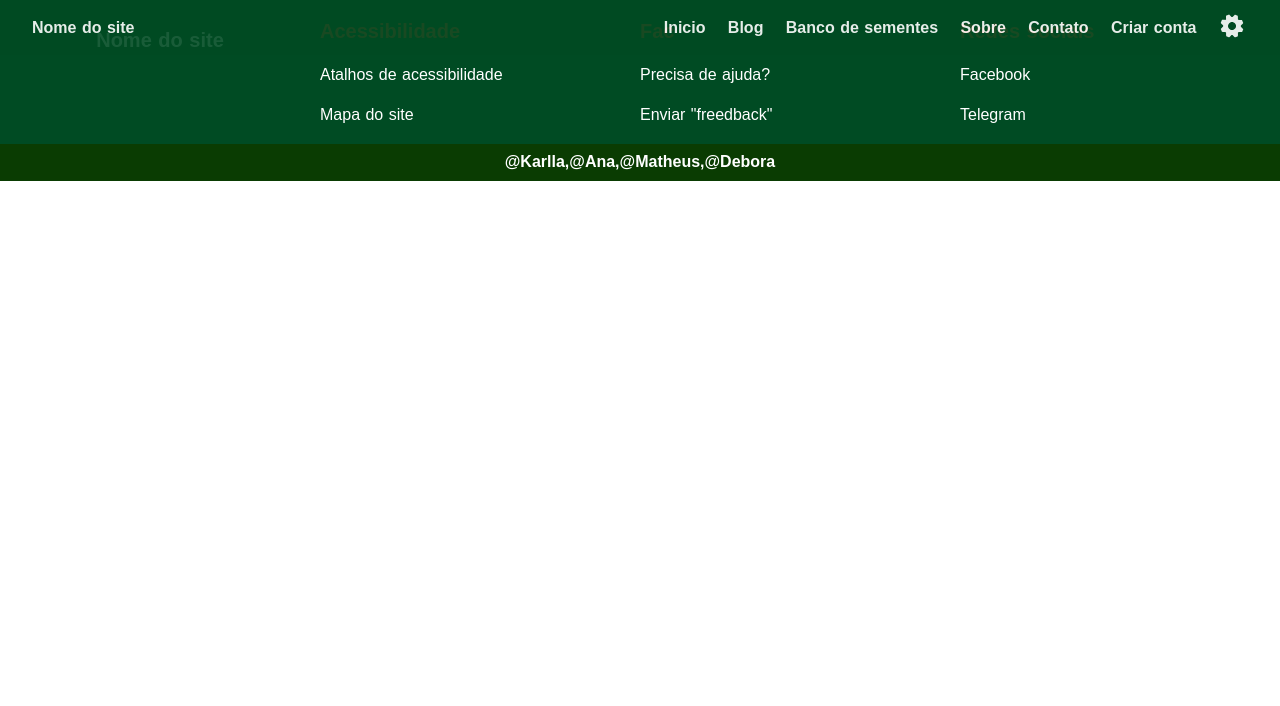
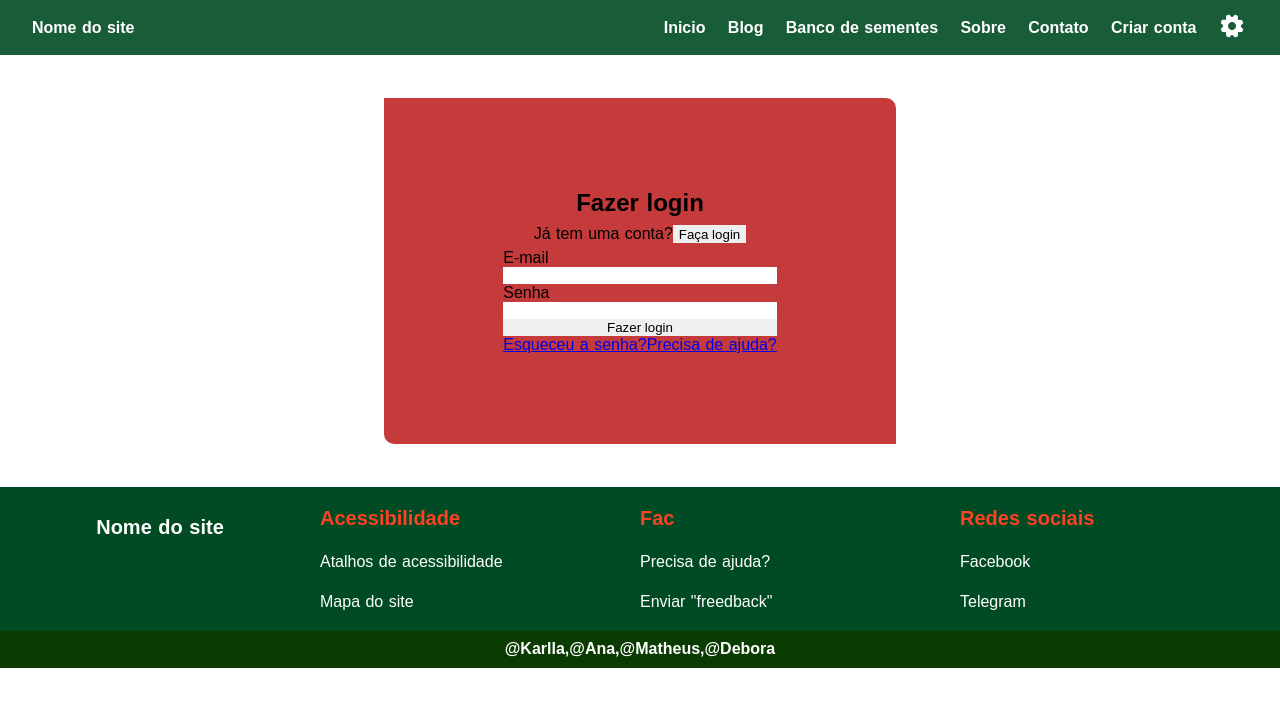
Before and after one commit to karllasouzza/PI3, a Nuxt app: page /entrarUser in a window 1280 px wide. Shown: the top 706 px of the page. Built offline with nearby package versions, Linux system fonts and the light colour scheme.

Commit message:
Nova página de login/cadastro

```diff
--- /dev/null
+++ b/pages/entrarUser.vue
@@ -0,0 +1,136 @@
+<template>
+  <section>
+    <div class="main-container">
+      <div class="form-container">
+        <h1>{{ visibleTitle }}</h1>
+
+        <!-- Ja tem conta -->
+        <div class="enter-account">
+          <p>Já tem uma conta?</p>
+          <button @click="changeAccount">Faça login</button>
+        </div>
+
+        <!-- Formulário de Login -->
+        <div
+          :style="accountExchange ? 'display: block;' : 'display: none;'"
+          class="container-form-user"
+        >
+          <form @submit.prevent="validationFormLogin">
+            <label for="accountEmail">E-mail</label>
+            <input type="email" id="accountEmail" />
+            <label for="accountPassword">Senha</label>
+            <input type="password" id="accountPassword" />
+
+            <button type="submit">Fazer login</button>
+          </form>
+
+          <nuxt-link to="">Esqueceu a senha?</nuxt-link>
+          <nuxt-link to="">Precisa de ajuda?</nuxt-link>
+        </div>
+
+        <!-- Formulário de criar conta -->
+        <div
+          :style="accountExchange ? 'display: none;' : 'display: block;'"
+          class="container-form-user"
+        >
+          <form>
+            <label for="name">Nome</label>
+            <input type="text" id="name" />
+
+            <label for="lastName">Sobrenome</label>
+            <input type="text" id="lastName" />
+
+            <label for="nascimento">Data de nascimento</label>
+            <input type="text" id="nascimento" />
+
+            <label for="genre">Gênero</label>
+            <input type="text" id="genre" />
+
+            <label for="email">E-mail</label>
+            <input type="email" id="email" />
+
+            <label for="password">Senha</label>
+            <input type="password" id="password" />
+
+            <label for="confirmPassword">Confirme sua senha</label>
+            <input type="password" id="confirmPassword" />
+
+            <button type="submit">Criar conta</button>
+          </form>
+        </div>
+      </div>
+    </div>
+  </section>
+</template>
+
+<script>
+export default {
+  data() {
+    return {
+      accountExchange: true,
+      visibleTitle: 'Fazer login',
+    }
+  },
+  methods: {
+    changeAccount() {
+      if (this.accountExchange) {
+        this.visibleTitle = 'Criar conta'
+      } else {
+        this.visibleTitle = 'Fazer login'
+      }
+      this.accountExchange = !this.accountExchange
+    },
+
+    validationFormLogin() {
+      return console.log('Fui validado')
+    },
+  },
+}
+</script>
+
+<style>
+section {
+  display: grid;
+  grid-template-rows: 55px 27em;
+}
+
+section .main-container,
+section .main-container .form-container {
+  grid-row: 2/3;
+
+  width: 100%;
+  height: 100%;
+
+  display: flex;
+  justify-content: center;
+  align-items: center;
+}
+
+section .main-container .form-container {
+  background-color: rgba(187, 23, 23, 0.842);
+  border-radius: 0 10px 0px 10px;
+
+  height: 80%;
+  width: 40%;
+
+  margin: 2em 0;
+
+  flex-direction: column;
+}
+
+section .main-container .form-container h1,
+section .main-container .form-container div {
+  margin: 0.2em 0;
+}
+
+section .main-container .form-container .enter-account {
+  display: flex;
+  flex-direction: row;
+}
+
+section .main-container .form-container .container-form-user,
+section .main-container .form-container .container-form-user form {
+  display: flex;
+  flex-direction: column;
+}
+</style>
```
